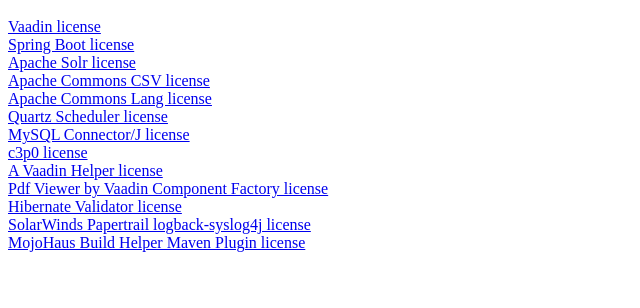
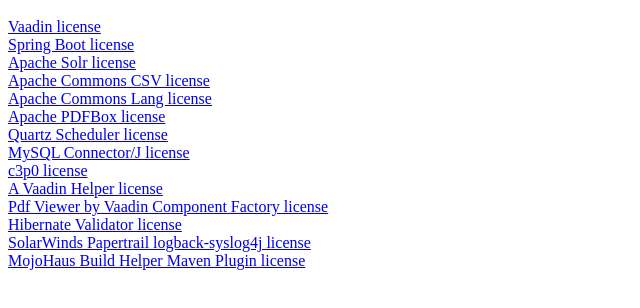
Before and after one commit to matrix-risk/matrix-risk.github.io, a plain HTML site: page license.html in a window 1280 px wide. Shown: the part 48-356 px from the top of the page, without its empty margins (0-640 px from the left). Drawn offline with Linux system fonts and the light colour scheme.

Commit message:
XION_DRYCO-53: Add Apache PDFBox license notice to license.html.

```diff
--- a/license.html
+++ b/license.html
@@ -25,6 +25,10 @@
     <br>
 
     <a href="https://raw.githubusercontent.com/apache/commons-lang/master/LICENSE.txt">Apache Commons Lang license</li>
+
+    <br>
+
+    <a href="https://raw.githubusercontent.com/apache/pdfbox/trunk/LICENSE.txt">Apache PDFBox license</li>
 
     <br>
 
```
